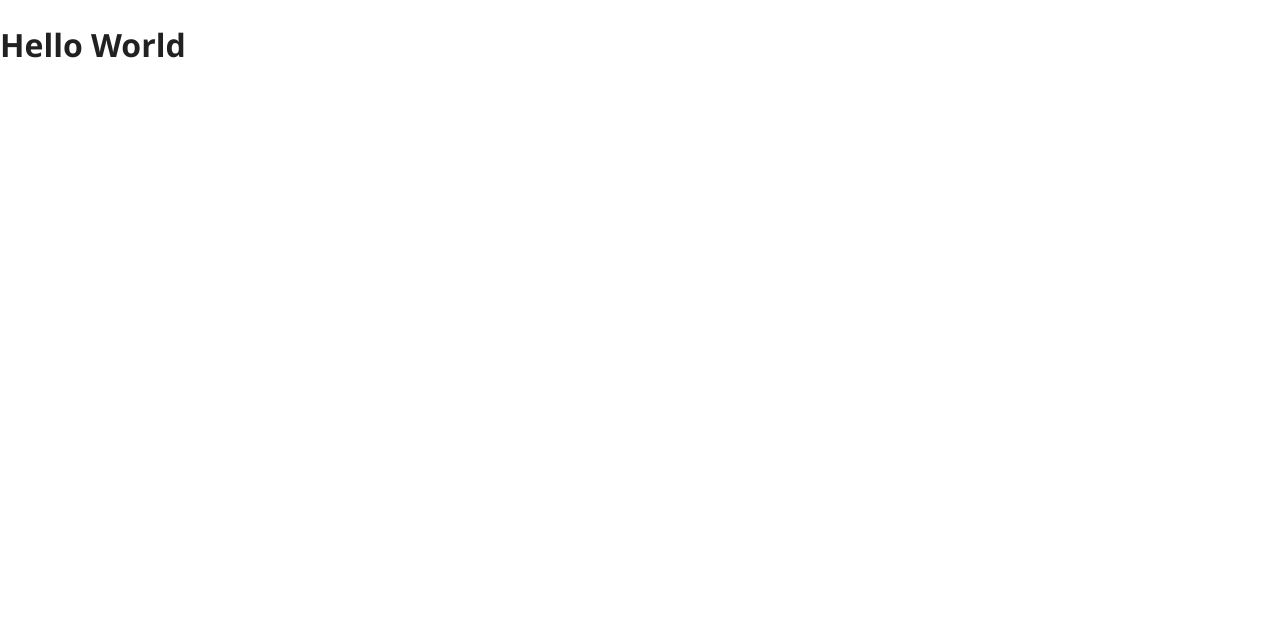
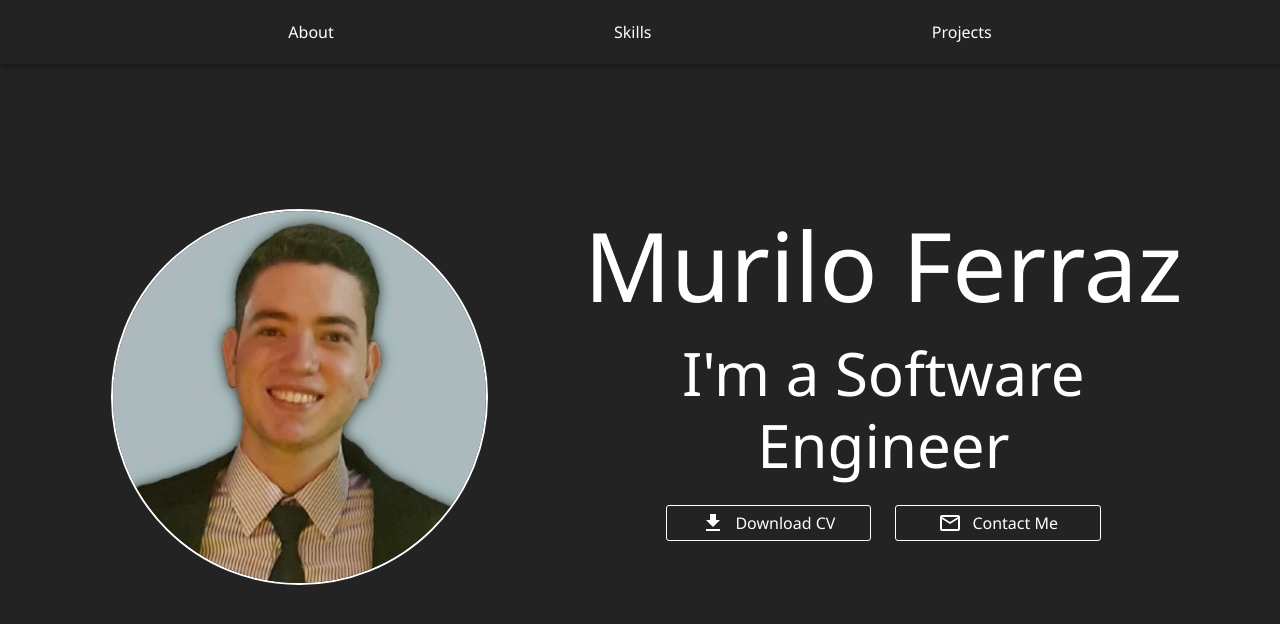
Before and after one commit to zarref-semog/my-portfolio, a React (Vite) app: page / in a window 1280 px wide. Shown: the top 624 px of the page. Built offline with nearby package versions, Linux system fonts and the light colour scheme.

Commit message:
feat: creates Hero component UI

```diff
--- a/src/App.tsx
+++ b/src/App.tsx
@@ -1,7 +1,9 @@
+import Home from "./pages/home/Home"
+
 const App = () => {
   return (
     <>
-      <h1>Hello World</h1>
+      <Home />
     </>
   )
 }
--- /dev/null
+++ b/src/pages/home/Home.tsx
@@ -0,0 +1,13 @@
+import NavBar from "../../components/NavBar/NavBar"
+import Hero from "./sections/Hero/Hero"
+
+const Home = () => {
+  return (
+    <>
+      <NavBar />
+      <Hero />
+    </>
+  )
+}
+
+export default Home
--- /dev/null
+++ b/src/pages/home/sections/Hero/Hero.tsx
@@ -0,0 +1,62 @@
+import { Box, Container, Grid, styled, Typography } from "@mui/material"
+import Avatar from "../../../../assets/images/perfil.jpg"
+import DownloadIcon from "@mui/icons-material/Download"
+import MailOutlineIcon from "@mui/icons-material/MailOutline"
+import StyledButton from "../../../../components/StyledButton/StyledButton"
+
+const Hero = () => {
+
+  const StyledHero = styled("div")(({ theme }) => ({
+    backgroundColor: theme.palette.primary.main,
+    height: "100vh",
+    display: "flex",
+    alignItems: "center",
+  }))
+
+  const StyledImg = styled("img")(({ theme }) => ({
+    width: "80%",
+    borderRadius: "50%",
+    border: `2px solid ${theme.palette.primary.contrastText}`
+  }))
+
+  return (
+    <>
+      <StyledHero>
+        <Container maxWidth="lg">
+          <Grid container spacing={2}>
+            <Grid item xs={12} md={5}>
+              <Box position="relative">
+                <Box position="absolute" width="150%" top={-100} right={0}>
+                  Imagem
+                </Box>
+                <Box position="relative" textAlign="center">
+                  <StyledImg src={Avatar} />
+                </Box>
+              </Box>
+            </Grid>
+            <Grid item xs={12} md={7}>
+              <Typography color="primary.contrastText" variant="h1" textAlign="center" pb={2}>Murilo Ferraz</Typography>
+              <Typography color="primary.contrastText" variant="h2" textAlign="center">I'm a Software Engineer</Typography>
+              <Grid container display="flex" justifyContent="center" spacing={3} pt={3}>
+                <Grid item xs={12} md={4} display="flex" justifyContent="center">
+                  <StyledButton>
+                    <DownloadIcon />
+                    <Typography>Download CV</Typography>
+                  </StyledButton>
+                </Grid>
+                <Grid item xs={12} md={4} display="flex" justifyContent="center">
+                  <StyledButton>
+                    <MailOutlineIcon />
+                    <Typography>Contact Me</Typography>
+                  </StyledButton>
+                </Grid>
+              </Grid>
+            </Grid>
+          </Grid>
+        </Container>
+      </StyledHero>
+    </>
+  )
+}
+
+export default Hero
```
Also changed, not shown: src/pages/home/sections/About/About.tsx (added, +9 -0 lines), src/pages/home/sections/Projects/Projects.tsx (added, +9 -0 lines), src/assets/images/perfil.jpg (added).
